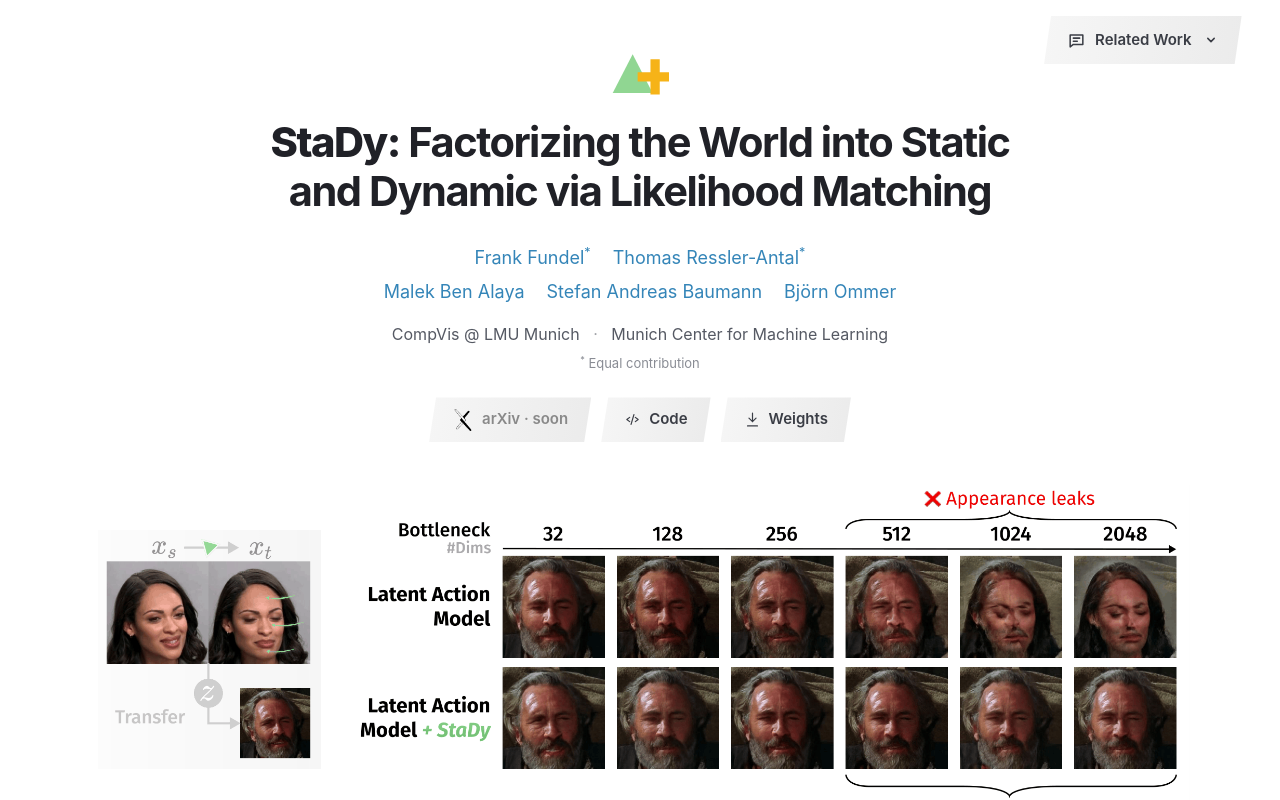
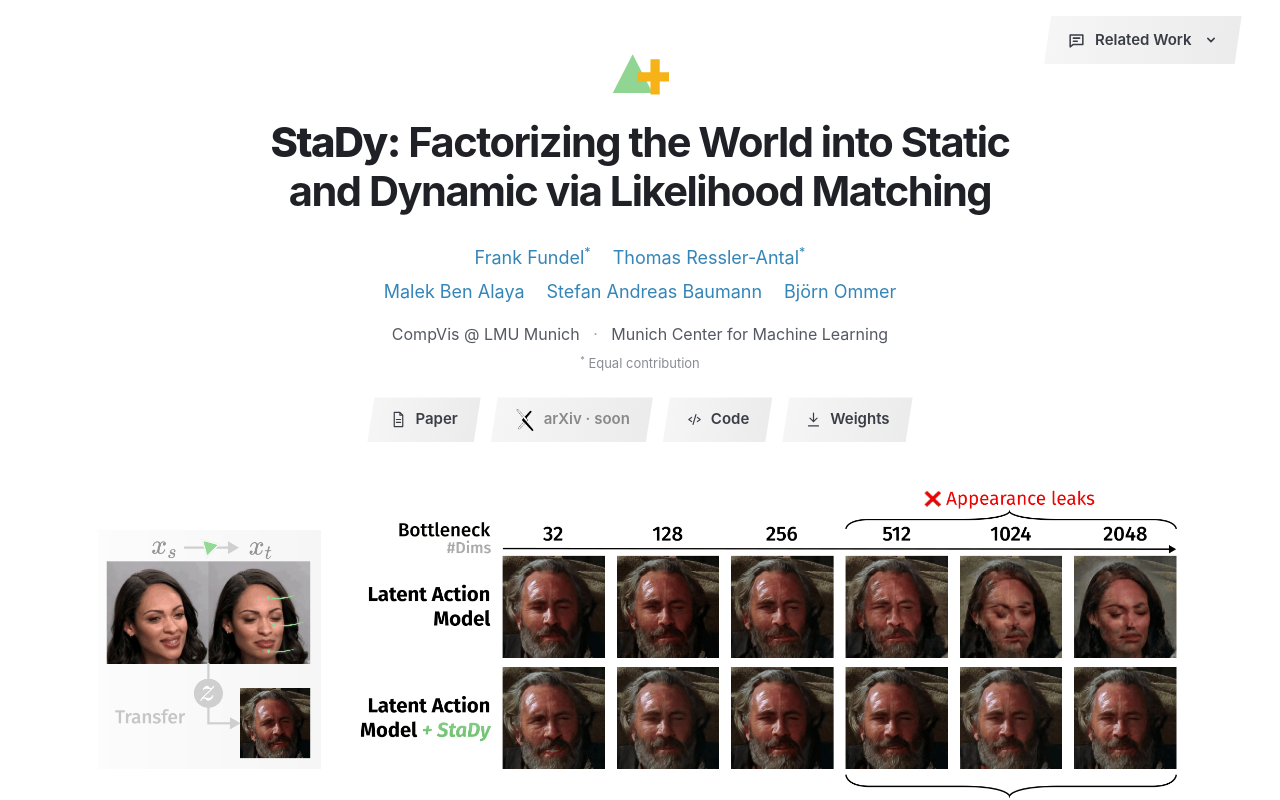
Before and after one commit to CompVis/StaDy, a plain HTML site: page docs/index.html in a window 1280 px wide. Shown: the top 800 px of the page. Drawn offline with Linux system fonts and the light colour scheme.

Commit message:
Add paper PDF and reading links

```diff
--- a/docs/index.html
+++ b/docs/index.html
@@ -70,6 +70,7 @@
   <p class="affiliations">CompVis @ LMU Munich <span aria-hidden="true">·</span> Munich Center for Machine Learning</p>
   <p class="equal"><sup>*</sup> Equal contribution</p>
   <div class="resources" aria-label="Project links">
+    <a class="resource" href="assets/paper.pdf" target="_blank" rel="noopener noreferrer"><svg viewBox="0 0 24 24" aria-hidden="true"><path d="M14 2H6v20h12V6zM14 2v4h4M9 12h6M9 16h6"/></svg>Paper</a>
 
     <button class="resource" disabled title="arXiv link coming soon"><img class="arxiv-icon" src="assets/arxiv.webp" alt="" aria-hidden="true">arXiv · soon</button>
     <a class="resource" href="https://github.com/CompVis/StaDy" target="_blank" rel="noopener noreferrer"><svg viewBox="0 0 24 24" aria-hidden="true"><path d="m8 9-4 3 4 3m8-6 4 3-4 3m-2-10-4 14"/></svg>Code</a>
```
Also changed, not shown: 2 other files.
